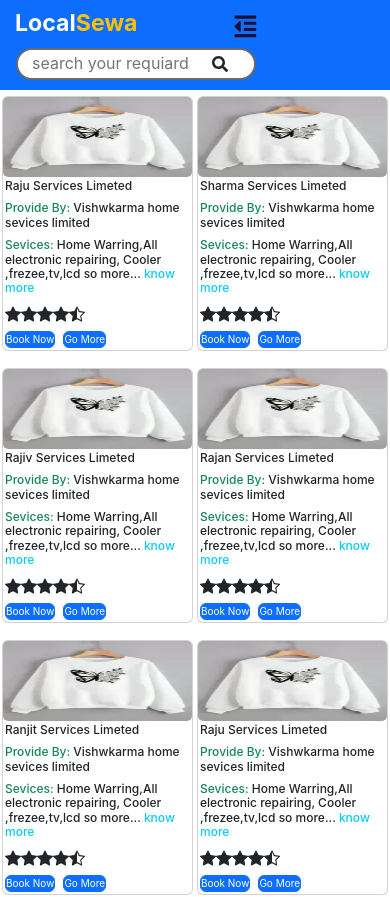
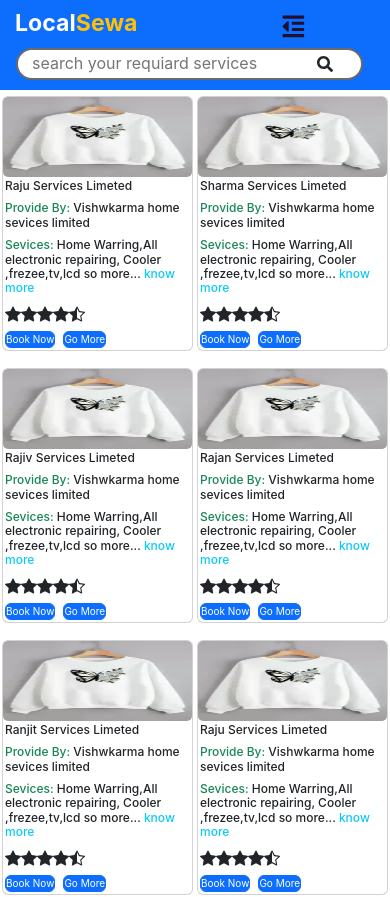
Before and after one commit to softabhi/local-Sewa-app, a React (Create React App) app: page / in a window 390 px wide. Shown: the top 897 px of the page. Built offline with nearby package versions, Linux system fonts and the light colour scheme.

Commit message:
maked responsive

```diff
--- a/src/componets/navbar/Navbar.js
+++ b/src/componets/navbar/Navbar.js
@@ -1,6 +1,6 @@
 import React from 'react'
-import { useState,useContext } from 'react';
-import { FaOutdent, FaSearch, FaRegUserCircle,FaSignInAlt } from 'react-icons/fa'
+import { useState, useContext } from 'react';
+import { FaOutdent, FaSearch, FaRegUserCircle, FaSignInAlt } from 'react-icons/fa'
 import { Link } from 'react-router-dom';
 import { globalValue } from '../../App';
 
@@ -11,7 +11,7 @@ const Navbar = () => {
 
     // const [model,setModle] = useState(false);
 
-    const {modelFunction,sliderFunction} = useContext(globalValue)
+    const { modelFunction, sliderFunction } = useContext(globalValue)
 
     // const modelFunction = ()=>{
     //     setModle(true)
@@ -21,24 +21,24 @@ const Navbar = () => {
         <>
             <div className="container-main  nav_main">
                 <div className="row bg-primary nav_row">
-                    <div className="col-sm-4 col-lg-2 d-flex text-white logo">
+                    <div className="col-sm-4 col-lg-2 col-md-3 d-flex text-white logo">
                         <h3 id='heading_logo'>Local<span className='text-warning'>Sewa</span></h3>
-                        <h2 className='ms-5'> <FaOutdent className='d-lg-none d-sm-block ms-5'
-                        onClick={sliderFunction}
+                        <h2 className=''> <FaOutdent className='d-lg-none d-sm-block '
+                            onClick={sliderFunction}
                         /></h2>
 
                     </div>
 
                     {/* <div className="col-2"> */}
 
-                            {/* </div> */}
-                    <div className="col-sm-8 col-lg-6  ms-" >
+                    {/* </div> */}
+                    <div className="col-12 col-sm-12 col-lg-6 col-md-3">
                         <div className="row input_sec">
-                            <div className="col-6 search_item" >
+                            <div className="col-9 search_item" >
                                 <input type="text" className=' ' placeholder='search your requiard services' />
                                 <span><FaSearch /></span>
                             </div>
-                            <div className="col-4 area_inp">
+                            <div className="col-3 area_inp">
                                 <input type="text" className=' search_area' placeholder='enter service area' />
                             </div>
 
@@ -49,9 +49,9 @@ const Navbar = () => {
                         <div className="login me-3">
                             {/* <h5>User Login</h5> */}
                             {/* <Link to=''> */}
-                                <h2><FaSignInAlt className='user_icon'
+                            <h2><FaSignInAlt className='user_icon'
                                 onClick={modelFunction}
-                                /></h2>
+                            /></h2>
 
 
                             {/* </Link> */}
--- a/src/componets/navbar/navbarstyle.css
+++ b/src/componets/navbar/navbarstyle.css
@@ -11,12 +11,19 @@
 }
 
 .input_sec{
-   margin-left: 3rem;
+   margin-left: 4rem;
+   max-width: 36rem;
+   /* display: flex; */
 }
+/* .input_sec:focus{
+   outline: none;
+  it is working on input tag
+   border: 3px solid red;
+} */
 .search_item{
    /* box-sizing: border-box; */
    background-color: white;
-   width: 25rem;
+   width: 70%;
    /* margin-left: 20px; */
    border-radius: 20px;
    padding: 2px 18px;
@@ -25,9 +32,13 @@
 }
 .search_item input{
    border: none;
-   width: 20rem;
+   /* width: 23rem; */
+   width: 90%;
    outline-style: none;
 }
+
+
+
 .search_item span{
    position: relative;
     left: 22px;
@@ -41,7 +52,7 @@
 }
 
 .logo h2{
-  margin-left: 15rem;
+  margin-left: 9rem;
 }
 #heading_logo{
  font-weight: 700;
@@ -127,8 +138,15 @@
       height: 5rem;
       /* position: relative; */
    }
+   .input_sec{
+      margin-left: 1rem;
+      max-width: 450px;
+      min-width: 250px;
+      /* width: 100%; */
+   }
    .search_item{
-      width: 15rem;
+      /* width: 15rem; */
+      width: 90%;
       height: 2rem;
       padding: 0;
       padding-left: 12px;
@@ -136,12 +154,13 @@
    }
    .search_item input{
       border: none;
-      width: 10rem;
+      /* width: 18rem; */
+      width: 80%;
       outline-style: none;
       /* height: 15px; */
    }
-   .input_sec{
-      margin-left: 1rem;
+   .search_item span{
+      /* width: 100%; */
    }
    .search_area{
       display: none;
```
